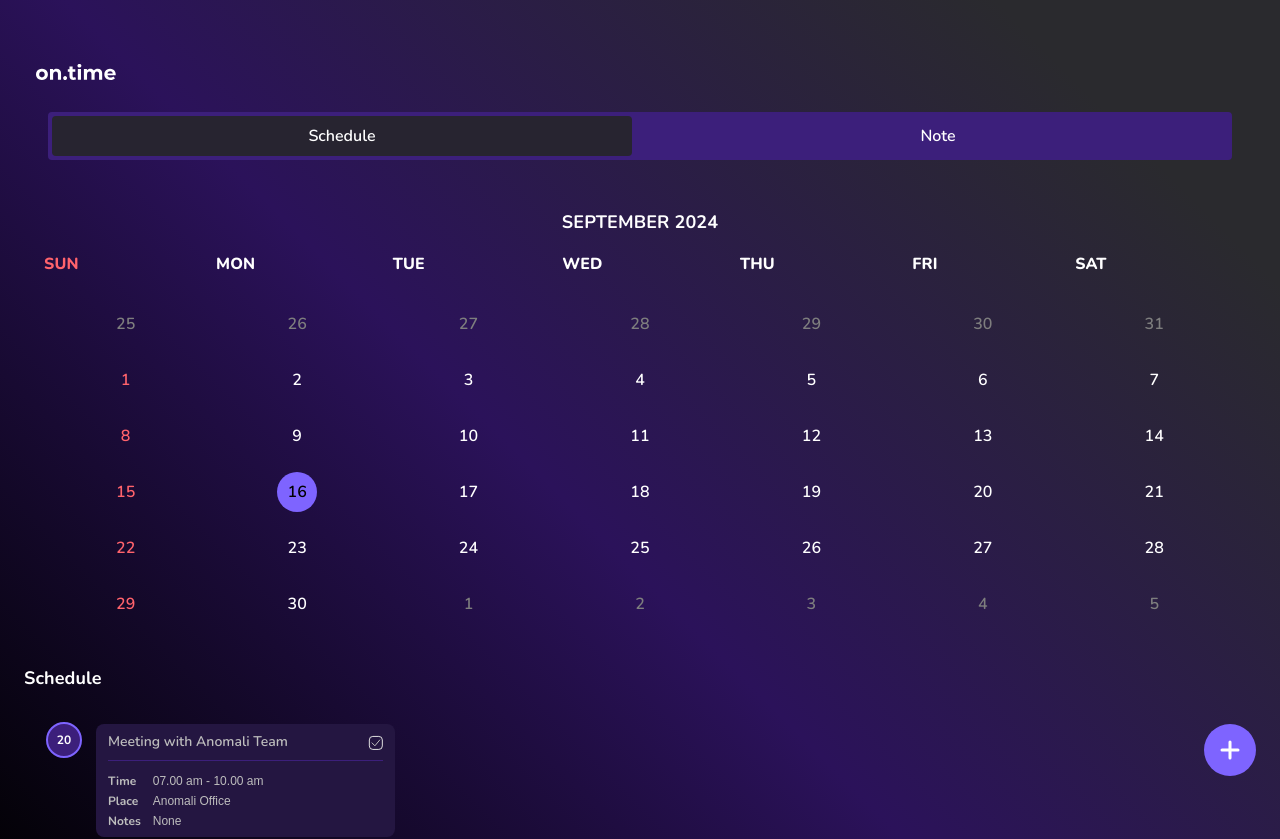
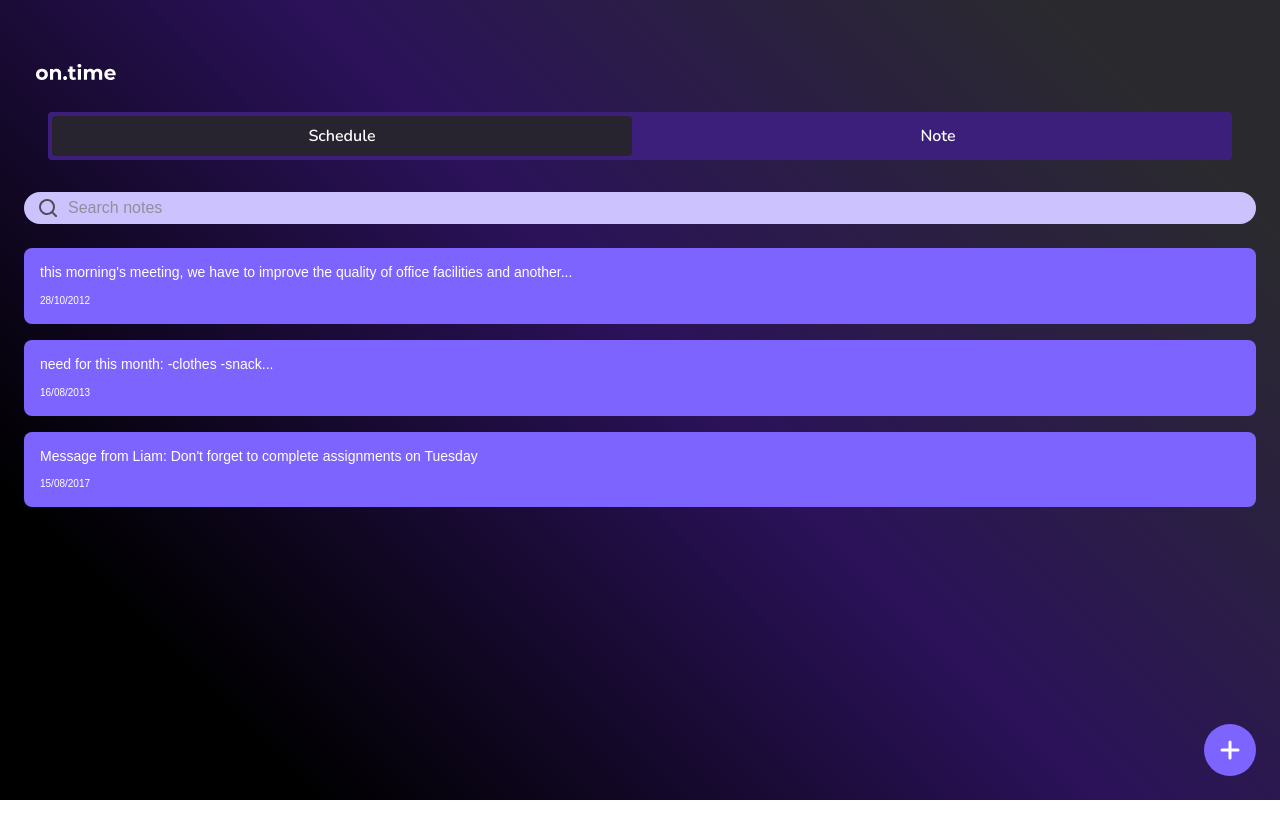
Before and after one commit to vkastanenka/todoapp, a Next.js app: page / in a window 1280 px wide. Shown: the top 839 px of the page. After the commit the page ends 800 px from the top, so only its background shows below. Built offline with nearby package versions, Linux system fonts and the light colour scheme; a web font is replaced by a local one.

Commit message:
added notes page

```diff
--- a/app/components/forms/formSchedule.tsx
+++ b/app/components/forms/formSchedule.tsx
@@ -62,7 +62,7 @@ const FormSchedule = ({
             'py-1',
             'rounded',
             'text-grey-500',
-            'placeholder:text-grey-500'
+            'placeholder:text-grey-400'
           )}
         />
         <input
@@ -74,7 +74,7 @@ const FormSchedule = ({
             'py-1',
             'rounded',
             'text-grey-500',
-            'placeholder:text-grey-500'
+            'placeholder:text-grey-400'
           )}
         />
         <div className={cx('flex', 'items-center', 'justify-between')}>
@@ -96,7 +96,7 @@ const FormSchedule = ({
             'py-1',
             'rounded',
             'text-grey-500',
-            'placeholder:text-grey-500'
+            'placeholder:text-grey-400'
           )}
         />
       </form>
--- /dev/null
+++ b/app/components/notes.tsx
@@ -0,0 +1,89 @@
+// components
+import Image from 'next/image'
+import ZoomGlassSvg from '@svg/zoom-glass.svg'
+
+// utilities
+import cx from 'classnames'
+
+const cardsData = [
+  {
+    note: `this morning's meeting, we have to improve the quality of office facilities and another...`,
+    date: `28/10/2012`,
+  },
+  {
+    note: `need for this month: -clothes -snack...`,
+    date: `16/08/2013`,
+  },
+  {
+    note: `Message from Liam: Don't forget to complete assignments on Tuesday`,
+    date: `15/08/2017`,
+  },
+]
+
+const Notes = () => {
+  return (
+    <div className={cx('flex', 'flex-col', 'gap-6')}>
+      <div className={cx('relative', 'flex')}>
+        <Image
+          alt=""
+          src={ZoomGlassSvg}
+          className={cx('absolute', 'top-1/2', '-translate-y-1/2', 'left-3')}
+        />
+        <input
+          placeholder="Search notes"
+          className={cx(
+            'grow',
+            'bg-purple-light-100',
+            'pl-[44px]',
+            'pr-2',
+            'py-1',
+            'rounded-full',
+            'text-grey-500',
+            'placeholder:text-grey-400'
+          )}
+        />
+      </div>
+      {cardsData.length ? (
+        <div className={cx('flex', 'flex-col', 'gap-4')}>
+          {cardsData.map((cardData, i) => (
+            <NoteCard key={i} noteCardData={cardData} />
+          ))}
+        </div>
+      ) : (
+        <div className={cx('flex', 'justify-center')}>
+          <div className={cx('rounded-lg', 'bg-purple', 'p-3')}>
+            <p
+              className={cx('font-semibold', 'text-xs')}
+            >{`You don't have anything scheduled`}</p>
+          </div>
+        </div>
+      )}
+    </div>
+  )
+}
+
+export default Notes
+
+const NoteCard = ({
+  noteCardData,
+  ...props
+}: {
+  noteCardData: { note: string; date: string }
+}) => {
+  return (
+    <div
+      className={cx(
+        'rounded-lg',
+        'bg-purple-light-300',
+        'p-4',
+        'flex',
+        'flex-col',
+        'gap-3'
+      )}
+      {...props}
+    >
+      <p className={cx('leading-[120%]', 'text-sm')}>{noteCardData.note}</p>
+      <p className={cx('text-[10px]')}>{noteCardData.date}</p>
+    </div>
+  )
+}
--- a/app/page.tsx
+++ b/app/page.tsx
@@ -1,8 +1,9 @@
 // modules
 import Header from '@components/header'
 import FeatureSelect from '@components/featureSelect'
-import Calendar from '@components/calendar'
-import Schedule from '@components/schedule'
+// import Calendar from '@components/calendar'
+// import Schedule from '@components/schedule'
+import Notes from '@components/notes'
 import AddData from '@components/addData'
 
 // utilities
@@ -14,8 +15,9 @@ const Home = () => {
       <div className={cx('px-6', 'py-16')}>
         <Header />
         <FeatureSelect />
-        <Calendar />
-        <Schedule />
+        {/* <Calendar />
+        <Schedule /> */}
+        <Notes />
       </div>
       <AddData />
     </main>
```
Also changed, not shown: app/svg/zoom-glass.svg (added).
